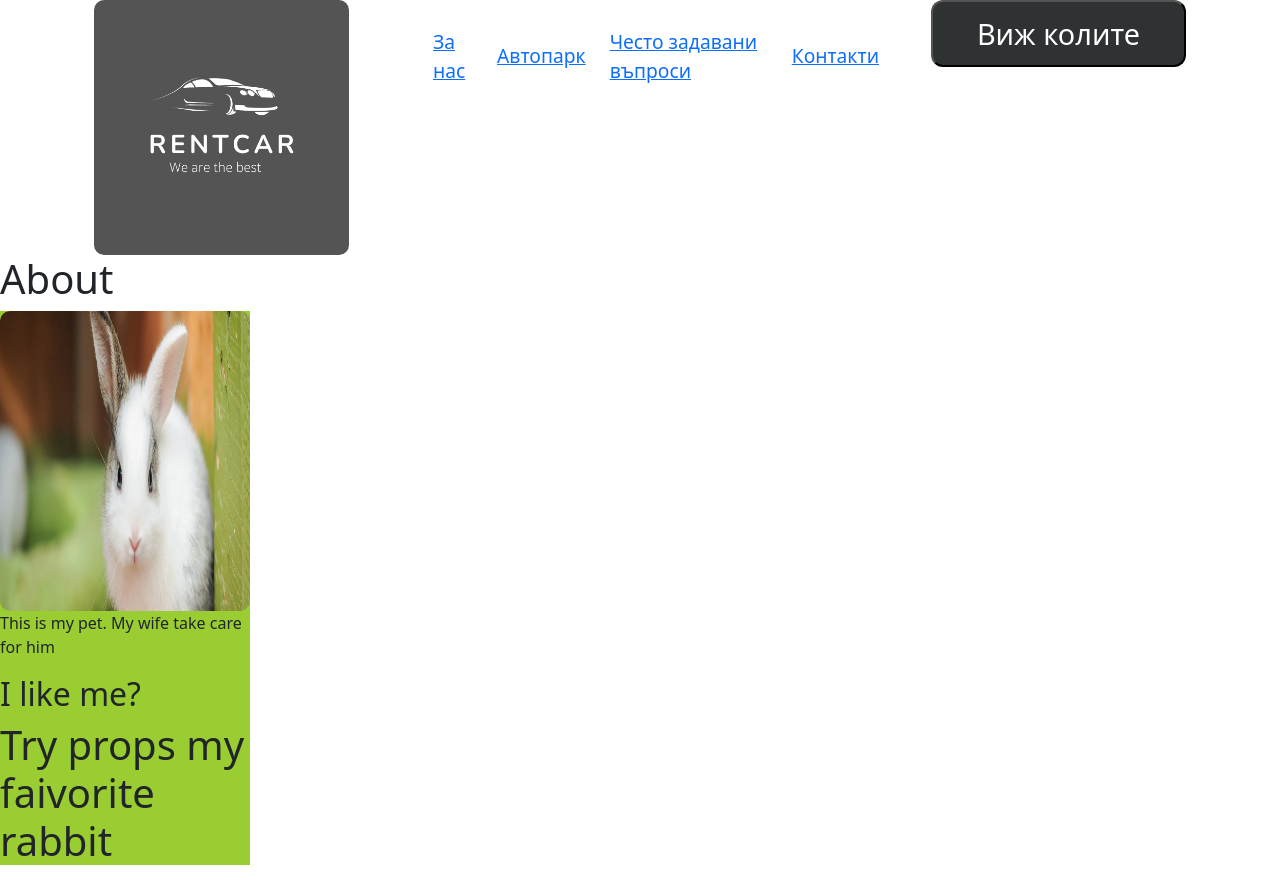
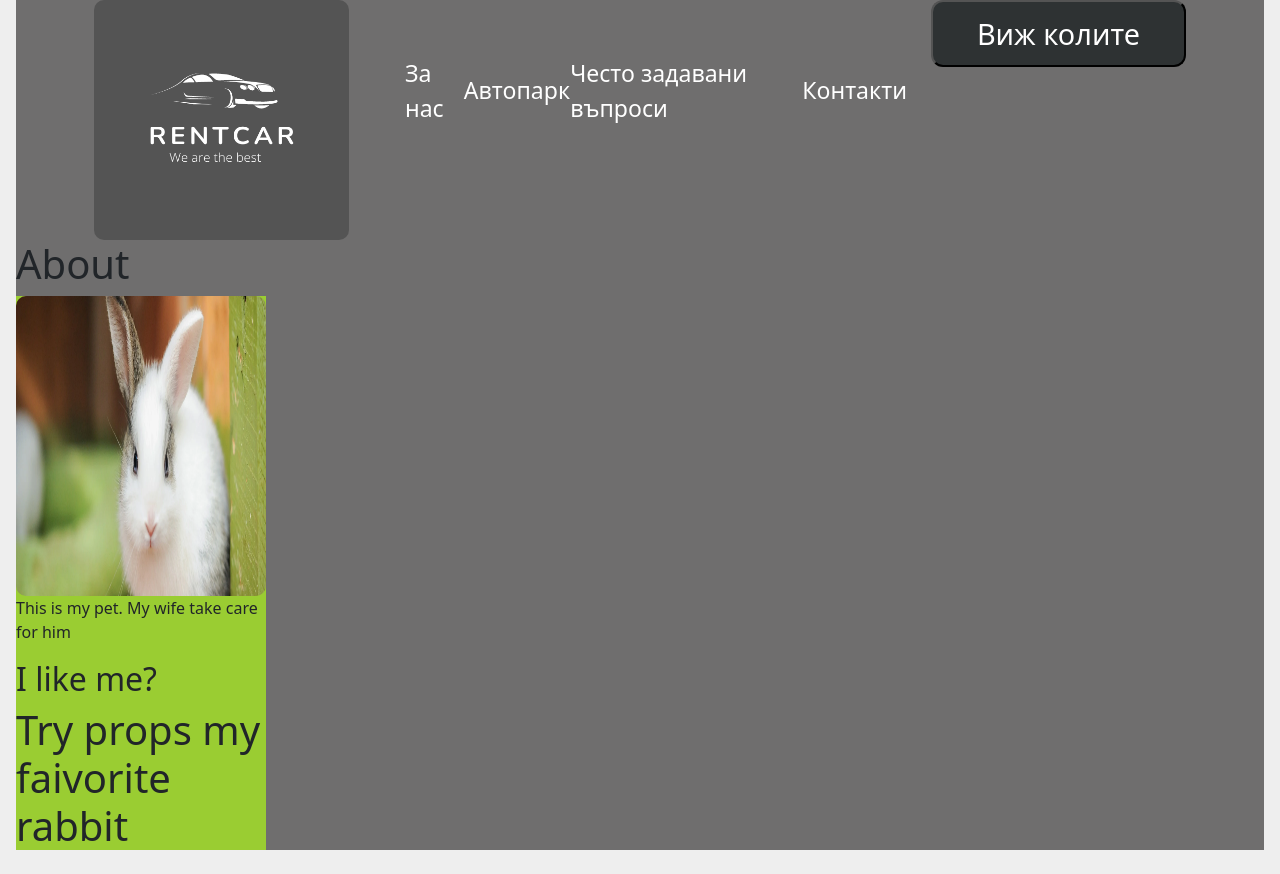
Before and after one commit to Markov654/coppy-list, a React (Create React App) app: page /about in a window 1280 px wide. Built offline with nearby package versions, Linux system fonts and the light colour scheme; a small style sheet from the web is missing.

Commit message:
fix color menu

```diff
--- a/src/App.css
+++ b/src/App.css
@@ -1,33 +1,35 @@
  html{
+  margin: 1em;
+  background-color:#eee;
+  margin-top:0;
 
-  margin-top:0;
 
 }
 
 body{
-  background-color: blue;
+  background: linear-gradient(rgb(111, 110, 110), rgb(111, 110, 110));
   margin: 0;
 }
 
+ul{
+  list-style-type: none;
+}
 
-
- .rabbit{
-  background-color: yellowgreen;
-  width: 250px;
- }
-
-
-
-
+li {
+color: aliceblue;
+}
 
 .navigation  ul{
 
  display: flex;
 align-items: center;
- margin-left: 100px;
  flex-direction: column;
  justify-content: space-between;
- margin: 1em;
+ margin-top: 3.5em;
+
+ color: aqua;
+
+
 
 
 
@@ -41,20 +43,13 @@ align-items: center;
 
 }
 
-ul{
-  list-style-type: none;
-}
 
-li {
-  display: inline;
-  margin-right: 50px;
-}
 
-a {
+ li a {
   text-decoration: none;
   color: white;
   font-size: 1.2em;
-  margin: 12px;
+
 }
 
 a:hover {
@@ -83,3 +78,8 @@ img{
   border-radius: 10px;
   width: 100%;
 }
+
+.rabbit{
+  background-color: yellowgreen;
+  width: 250px;
+ }
--- a/src/NavBar.js
+++ b/src/NavBar.js
@@ -8,16 +8,17 @@ const Navbar = () => {
      <div className='container'>
         <div className='row'>
             <div className='col-md-3'>
-            <img src = {logo}></img>
+            <img src = {logo}  height={240}></img>
             </div>
      <div className='col-md-6'>
      <nav className='navigation'>
         <ul>
+        <li><a> <Link to="/">За нас</Link></a></li>
+        <li><a> <Link to="/about">Автопарк</Link></a></li>
+        <li><a> <Link  to="/projects">Често задавани въпроси</Link></a></li>
+        <li><a> <Link to="/contact">Контакти</Link></a></li>
 
-        < Link to="/">За нас</Link>
-                        <Link to="/about">Автопарк</Link>
-                        <Link to="/projects">Често задавани въпроси</Link>
-                        <Link to="/contact">Контакти</Link>
+
         </ul>
 
                     </nav>
```
